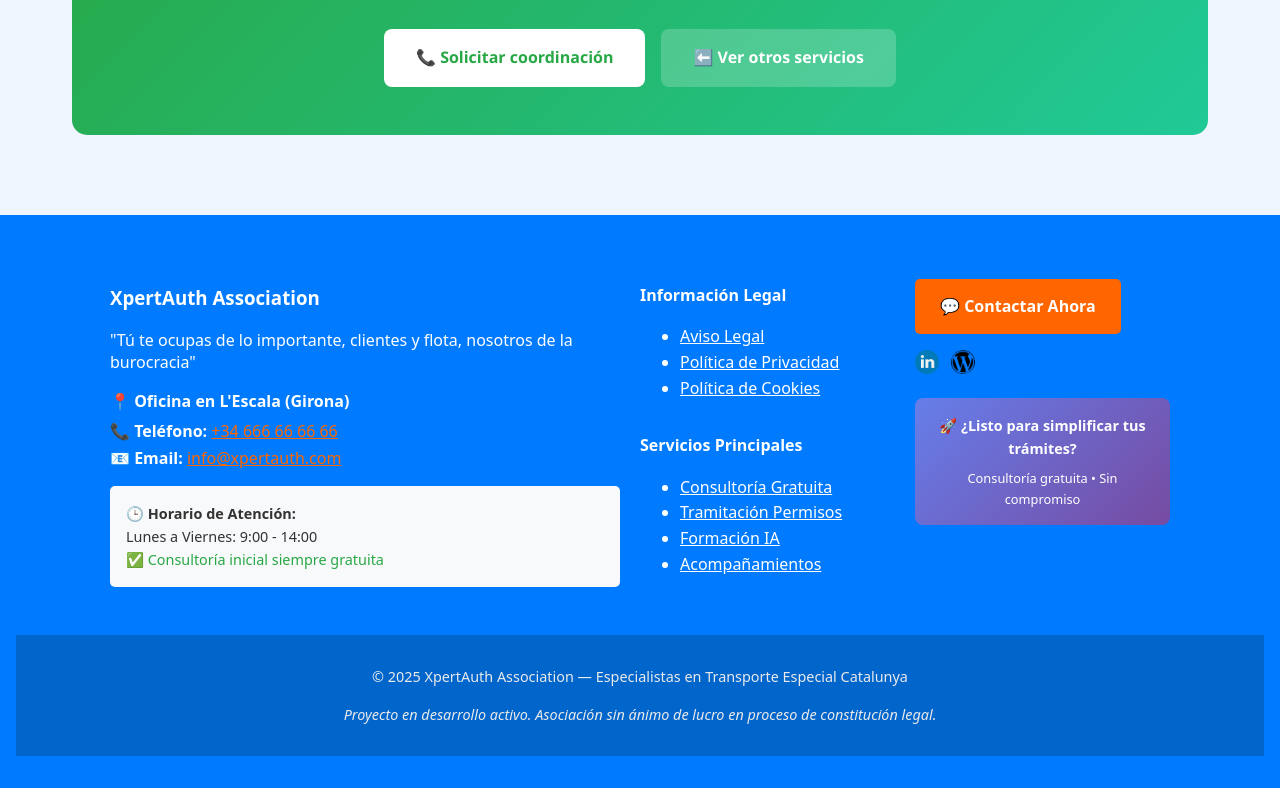
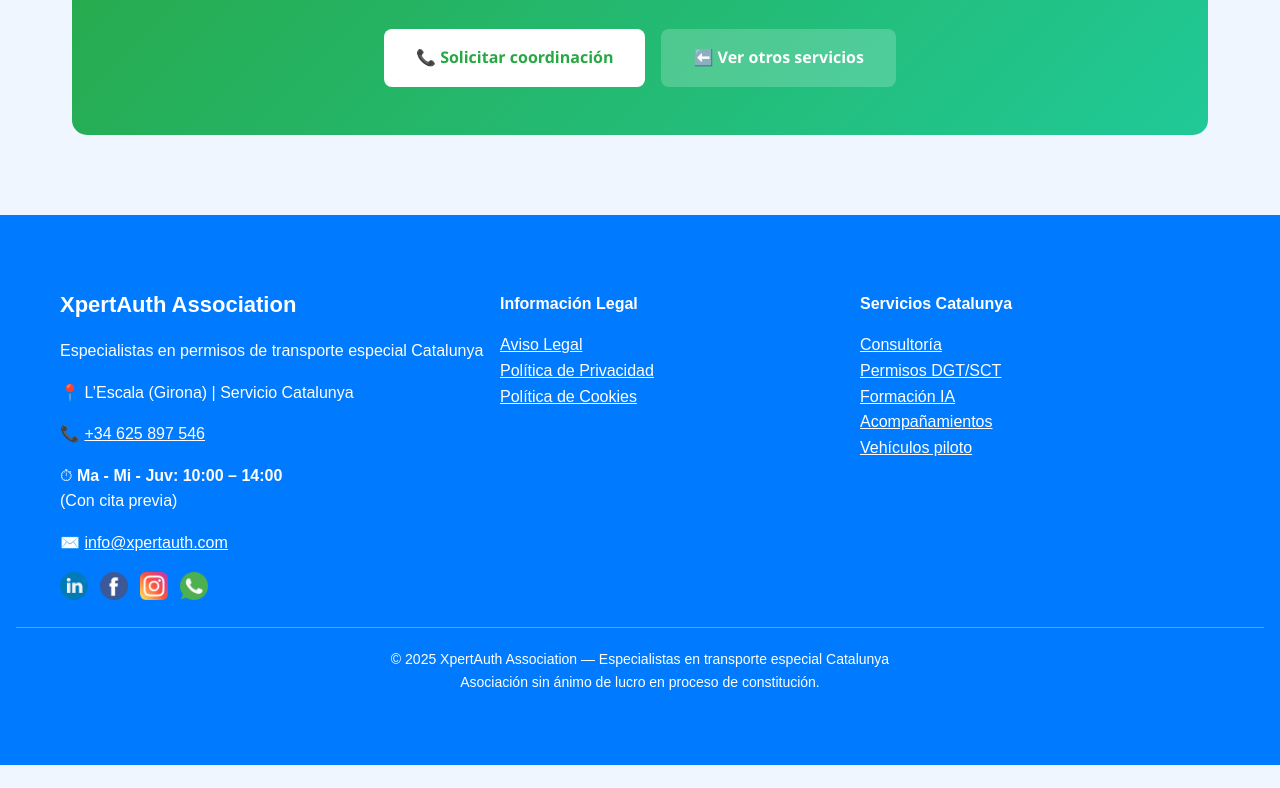
Before and after one commit to echejose/xpertauth-clean, a plain HTML site: page pages/servicios/vehiculos-piloto.html in a window 1280 px wide. Shown: the part 3360-4148 px from the top of the page. After the commit the page ends 4125 px from the top, so only its background shows below. Drawn offline with Linux system fonts and the light colour scheme.

Commit message:
Refactor footer layout and content structure

```diff
--- a/pages/servicios/vehiculos-piloto.html
+++ b/pages/servicios/vehiculos-piloto.html
@@ -336,76 +336,67 @@
 
   <!-- Footer - OPTIMIZADO -->
   <footer class="footer">
-    <div class="footer-container">
-      <div class="footer-info">
-        <h3>XpertAuth Association</h3>
-        <p class="slogan">"Tú te ocupas de lo importante, clientes y flota, nosotros de la burocracia"</p>
+    <footer style="background:#007bff; color:white; padding:40px 0; font-family:'Poppins', sans-serif;">
+  <div style="max-width:1200px; margin:0 auto; padding:0 20px; display:flex; flex-wrap:wrap; justify-content:space-between;">
 
-        <!-- INFORMACIÓN DE CONTACTO OPTIMIZADA -->
-        <div style="margin: 1rem 0;">
-          <p style="margin: 0.5rem 0;"><strong>📍 Oficina en L'Escala (Girona)</strong></p>
-                    <p style="margin: 0.3rem 0;"><strong>📞 Teléfono:</strong> <a href="tel:+34666666666" style="color: #ff6600;">+34 666 66 66 66</a></p>
-          <p style="margin: 0.3rem 0;"><strong>📧 Email:</strong> <a href="mailto:info@xpertauth.com" style="color: #ff6600;">info@xpertauth.com</a></p>
-        </div>
+    <!-- COLUMNA 1 -->
+    <div style="flex:1 1 280px; margin-bottom:20px;">
+      <h3 style="margin-top:0; font-size:22px;">XpertAuth Association</h3>
+      <p>Especialistas en permisos de transporte especial Catalunya</p>
 
-        <!-- HORARIOS -->
-        <div style="background: #f8f9fa; padding: 1rem; border-radius: 5px; margin: 1rem 0; font-size: 0.9rem; color: #333;">
-  <strong>🕒 Horario de Atención:</strong><br>
-  Lunes a Viernes: 9:00 - 14:00<br>
-  <span style="color: #28a745;">✅ Consultoría inicial siempre gratuita</span>
-</div>
-      </div>
+      <p>📍 L’Escala (Girona) | Servicio Catalunya</p>
 
-      <div class="footer-links">
-        <h4>Información Legal</h4>
-        <ul>
-          <li><a href="../../legales/aviso-legal.html">Aviso Legal</a></li>
-          <li><a href="../../legales/politica-privacidad.html">Política de Privacidad</a></li>
-          <li><a href="../../legales/politica-cookies.html">Política de Cookies</a></li>
-        </ul>
+      <p>📞 <a href="tel:+34625897546" style="color:white;">+34 625 897 546</a></p>
 
-        <!-- SERVICIOS RÁPIDOS -->
-        <h4 style="margin-top: 2rem;">Servicios Principales</h4>
-        <ul>
-          <li><a href="consultoria.html">Consultoría Gratuita</a></li>
-          <li><a href="permisos.html">Tramitación Permisos</a></li>
-          <li><a href="formacion.html">Formación IA</a></li>
-          <li><a href="acompanamientos.html">Acompañamientos</a></li>
-        </ul>
-      </div>
+      <p>⏱ <strong>Ma - Mi - Juv: 10:00 – 14:00</strong><br>(Con cita previa)</p>
 
-      <div class="footer-contact">
-        <a href="../../contacto.html" class="btn-footer" style="background: #ff6600; color: white; padding: 15px 25px; border-radius: 5px; text-decoration: none; display: inline-block; margin-bottom: 1rem; font-weight: bold;">
-          💬 Contactar Ahora
+      <p>✉️ <a href="mailto:info@xpertauth.com" style="color:white;">info@xpertauth.com</a></p>
+
+      <div style="margin-top:10px; display:flex; gap:12px; align-items:center;">
+        <a href="https://www.linkedin.com/in/josé-luis-echezarreta-fabregó-633b691b5" target="_blank">
+          <img src="/images/social/linkedin.png" alt="LinkedIn" style="width:28px;">
         </a>
-
-        <div class="social-icons">
-          <a href="https://www.linkedin.com/company/xpertauth-association/about/" target="_blank" aria-label="LinkedIn XpertAuth - Red profesional transporte especial">
-            <img src="../../images/social/linkedin.png" alt="LinkedIn XpertAuth" class="social-icon">
-          </a>
-          <a href="https://xpertauthblog.wordpress.com" target="_blank" aria-label="Blog XpertAuth - Noticias transporte especial">
-            <img src="../../images/social/blog-icon.png" alt="Blog XpertAuth" class="social-icon">
-          </a>
-        </div>
-
-        <!-- CALL TO ACTION FINAL -->
-        <div style="background: linear-gradient(135deg, #667eea 0%, #764ba2 100%); color: white; padding: 1rem; border-radius: 8px; margin-top: 1rem; text-align: center;">
-          <p style="margin: 0; font-size: 0.9rem; font-weight: bold;">
-            🚀 ¿Listo para simplificar tus trámites?
-          </p>
-          <p style="margin: 0.5rem 0 0 0; font-size: 0.8rem;">
-            Consultoría gratuita • Sin compromiso
-          </p>
-        </div>
+        <a href="https://www.facebook.com/profile.php?id=61573478354047" target="_blank">
+          <img src="/images/social/facebook.png" alt="Facebook" style="width:28px;">
+        </a>
+        <a href="https://www.instagram.com/xpertauth_association/" target="_blank">
+          <img src="/images/social/instagram.png" alt="Instagram" style="width:28px;">
+        </a>
+        <a href="https://wa.me/34625897546" target="_blank">
+          <img src="/images/social/whatsapp.png" alt="WhatsApp" style="width:28px;">
+        </a>
       </div>
     </div>
 
-    <div class="footer-bottom">
-      <p>© 2025 XpertAuth Association — Especialistas en Transporte Especial Catalunya</p>
-      <p><em>Proyecto en desarrollo activo. Asociación sin ánimo de lucro en proceso de constitución legal.</em></p>
+    <!-- COLUMNA 2 -->
+    <div style="flex:1 1 200px; margin-bottom:20px;">
+      <h4>Información Legal</h4>
+      <ul style="list-style:none; padding:0;">
+        <li><a href="/legales/aviso-legal.html" style="color:white;">Aviso Legal</a></li>
+        <li><a href="/legales/politica-privacidad.html" style="color:white;">Política de Privacidad</a></li>
+        <li><a href="/legales/politica-cookies.html" style="color:white;">Política de Cookies</a></li>
+      </ul>
+    </div>
 
+    <!-- COLUMNA 3 -->
+    <div style="flex:1 1 200px; margin-bottom:20px;">
+      <h4>Servicios Catalunya</h4>
+      <ul style="list-style:none; padding:0;">
+        <li><a href="/pages/servicios/consultoria.html" style="color:white;">Consultoría</a></li>
+        <li><a href="/pages/servicios/permisos.html" style="color:white;">Permisos DGT/SCT</a></li>
+        <li><a href="/pages/servicios/formacion.html" style="color:white;">Formación IA</a></li>
+        <li><a href="/pages/servicios/acompanamientos.html" style="color:white;">Acompañamientos</a></li>
+        <li><a href="/pages/servicios/vehiculos-piloto.html" style="color:white;">Vehículos piloto</a></li>
+      </ul>
     </div>
-  </footer>
+
+  </div>
+
+  <div style="text-align:center; padding-top:20px; border-top:1px solid rgba(255,255,255,0.3); font-size:14px;">
+    © 2025 XpertAuth Association — Especialistas en transporte especial Catalunya<br>
+    Asociación sin ánimo de lucro en proceso de constitución.
+  </div>
+</footer>
 
   <!-- Banner de cookies -->
   <div id="cookie-banner" style="position: fixed; bottom: 0; left: 0; right: 0; background-color: #f9fbfd; color: #333; padding: 1rem; border-top: 1px solid #ccc; text-align: center; z-index: 9999; display: none; box-shadow: 0 -2px 10px rgba(0,0,0,0.1);">
```
